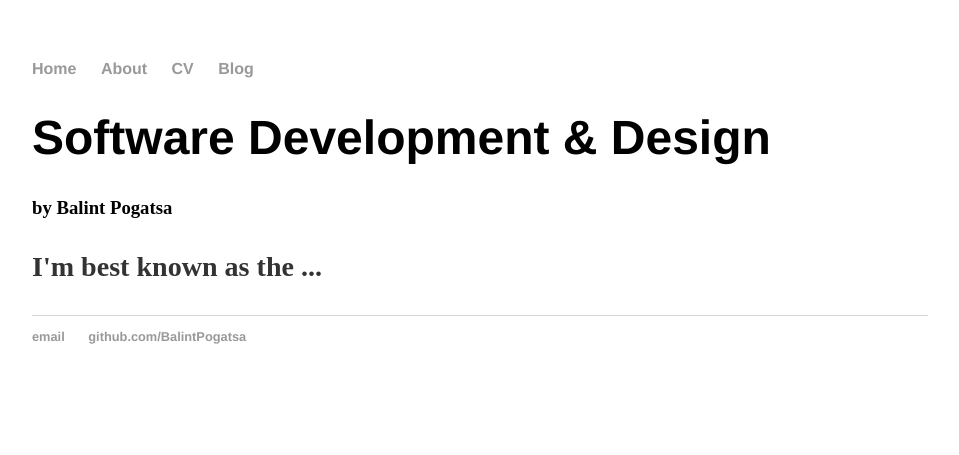
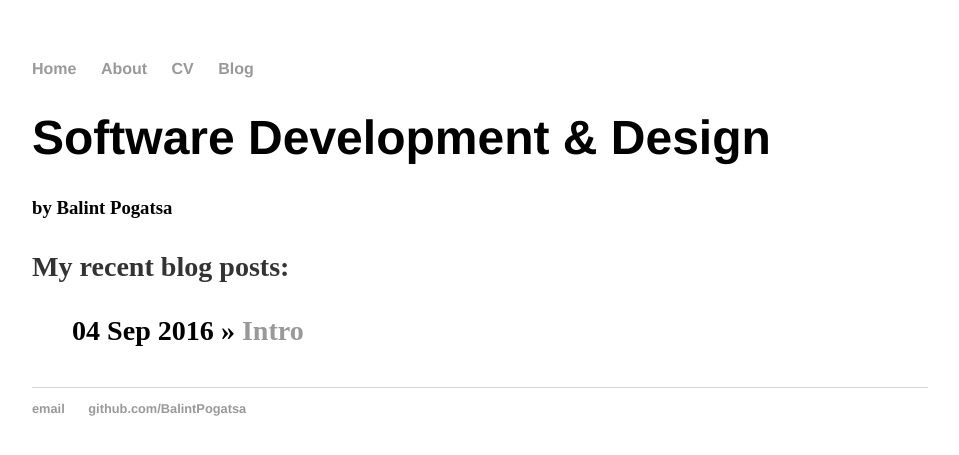
Before and after one commit to BalintPogatsa/BalintPogatsa.github.io, a Jekyll site: the page built from index.html, in a window 1280 px wide. Shown: the top 455 px of the page, without its empty margins (160-1119 px from the left). Built offline with Jekyll 4.4.1, drawn with Linux system fonts in a browser that asks for light colours.

Commit message:
main page update

```diff
--- a/index.html
+++ b/index.html
@@ -5,5 +5,11 @@ title: Development &amp; Design
 <div class="blurb">
 	<h1>Software Development &amp; Design</h1>
 	<h3>by Balint Pogatsa<h3>
-	<p>I'm best known as the ...</p>
+	<p>My recent blog posts:</p>
+	<ul class="posts">
+
+	  {% for post in site.posts %}
+	    <li><span>{{ post.date | date_to_string }}</span> » <a href="{{ post.url }}" title="{{ post.title }}">{{ post.title }}</a></li>
+	  {% endfor %}
+	</ul>
 </div><!-- /.blurb -->
```
